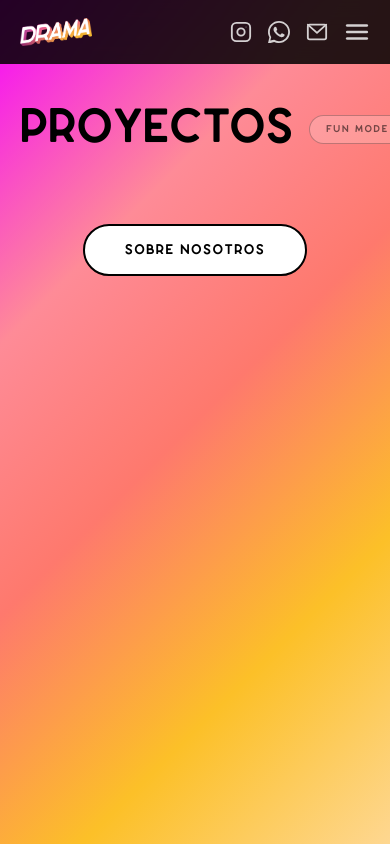
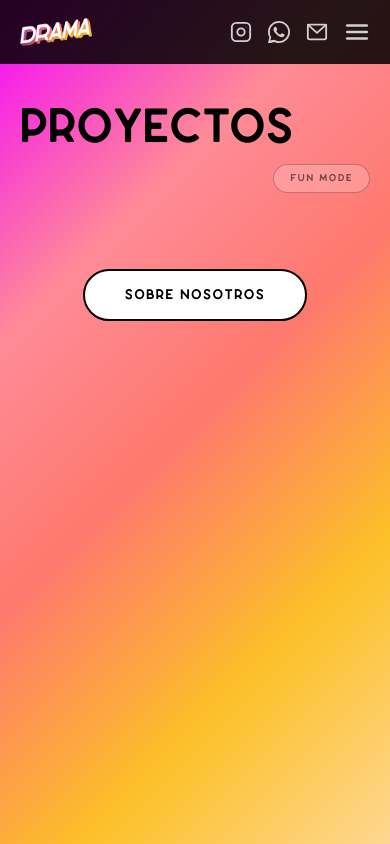
Before and after one commit to guidowain/drama-web, a Next.js app: page /proyectos in a window 390 px wide. Shown: the top 844 px of the page. Built offline with nearby package versions, Linux system fonts and the light colour scheme.

Commit message:
auto deploy 2026-05-02 01:11:09

```diff
--- a/app/proyectos/page.tsx
+++ b/app/proyectos/page.tsx
@@ -159,10 +159,10 @@ function ProyectosContent() {
 
   return (
     <>
-      <main className={`min-h-screen gradient-bg pt-16 transition-all duration-500 md:pt-[72px] ${funMode ? 'scale-[0.985] blur-[7px] opacity-45' : ''}`}>
+      <main className={`min-h-screen overflow-x-hidden gradient-bg pt-16 transition-all duration-500 md:pt-[72px] ${funMode ? 'scale-[0.985] blur-[7px] opacity-45' : ''}`}>
         {/* Page header */}
         <div className="px-5 md:px-10 pt-10 md:pt-14 pb-6">
-          <div className="mx-auto flex w-full max-w-6xl items-end justify-between gap-4" data-page="proyectos">
+          <div className="mx-auto flex w-full max-w-6xl flex-wrap items-end justify-between gap-x-4 gap-y-3 md:flex-nowrap" data-page="proyectos">
             <h1 className="text-black font-black uppercase text-5xl md:text-7xl leading-none">
               PROYECTOS
             </h1>
@@ -171,7 +171,7 @@ function ProyectosContent() {
               aria-pressed={Boolean(funMode)}
               onClick={handleFunModeOpen}
               className={[
-                'mb-2 shrink-0 rounded-full border px-4 py-1.5 text-[0.62rem] font-black uppercase tracking-[0.16em] transition-all duration-300',
+                'ml-auto mb-1 shrink-0 rounded-full border px-4 py-1.5 text-[0.62rem] font-black uppercase tracking-[0.16em] transition-all duration-300 md:mb-2',
                 funMode
                   ? 'border-black bg-black text-white shadow-[0_0_22px_rgba(0,0,0,0.18)]'
                   : 'border-black/25 bg-white/20 text-black/55 hover:border-black/50 hover:bg-white/40 hover:text-black',
--- a/components/FunModeTriviaOverlay.tsx
+++ b/components/FunModeTriviaOverlay.tsx
@@ -355,13 +355,18 @@ export default function FunModeTriviaOverlay({ active, onClose }: Props) {
                 <AnimatePresence>
                   {answerState && (
                     <motion.div
-                      className="pointer-events-none fixed inset-0 z-50 flex items-center justify-center bg-black/80 px-5 text-center text-5xl font-black uppercase leading-none text-white md:text-8xl"
+                      className="pointer-events-none fixed inset-0 z-50 flex items-center justify-center px-5 text-center text-[clamp(2.7rem,12vw,5rem)] font-black uppercase leading-none md:text-8xl"
                       initial={{ opacity: 0, scale: 0.94 }}
                       animate={{ opacity: 1, scale: 1 }}
                       exit={{ opacity: 0, scale: 1.04 }}
                       transition={{ duration: 0.18 }}
                     >
-                      <span className="rounded-full border-2 border-white px-7 py-4 shadow-[0_0_42px_rgba(255,255,255,0.22)] md:px-12 md:py-6">
+                      <span
+                        className={[
+                          'rounded-full bg-white px-8 py-4 shadow-[0_18px_55px_rgba(0,0,0,0.24)] md:px-14 md:py-7',
+                          answerState === 'correct' ? 'text-[#00A650]' : 'text-[#E02424]',
+                        ].join(' ')}
+                      >
                         {answerState === 'correct' ? 'CORRECTA' : 'INCORRECTA'}
                       </span>
                     </motion.div>
```
